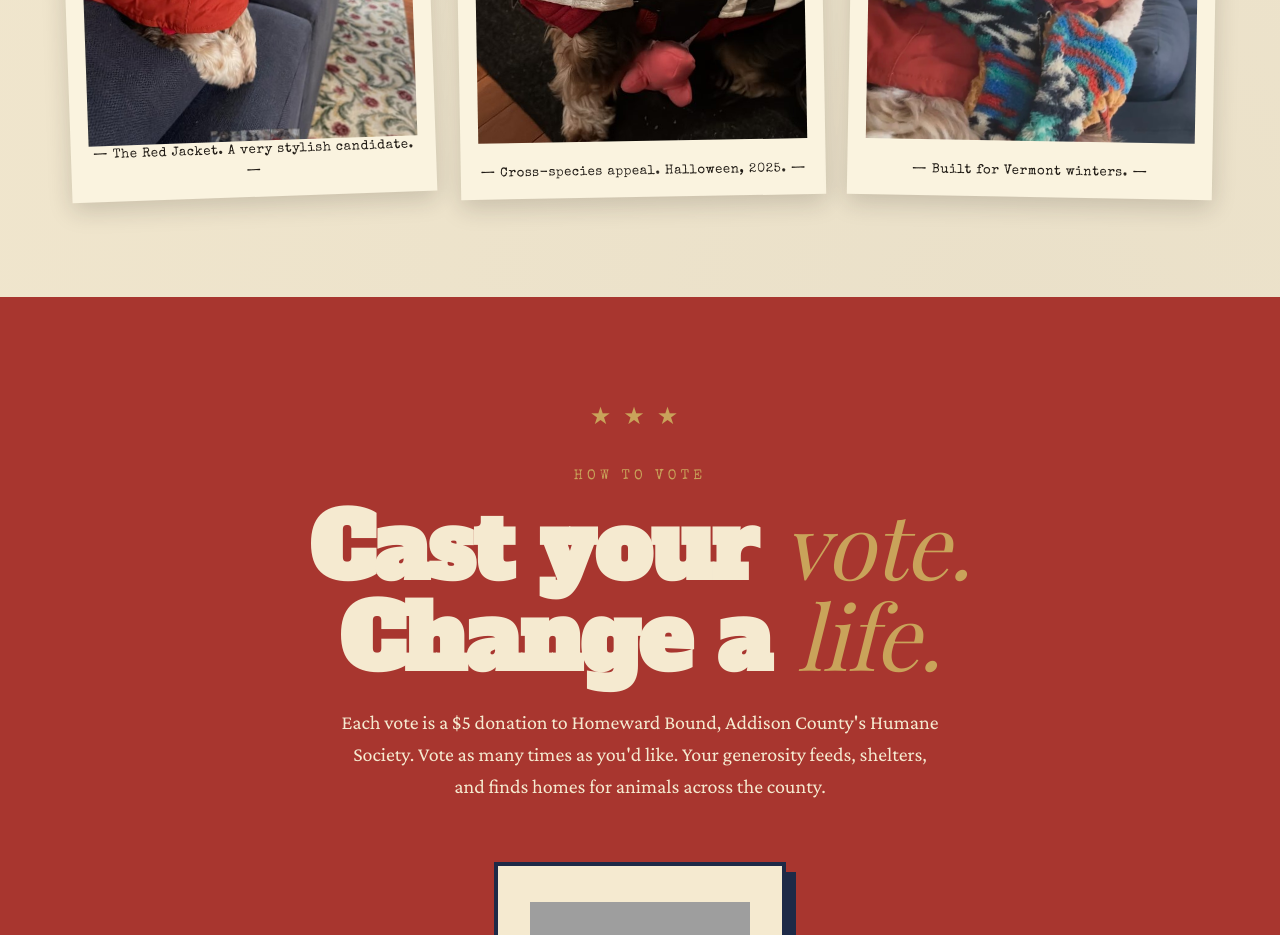
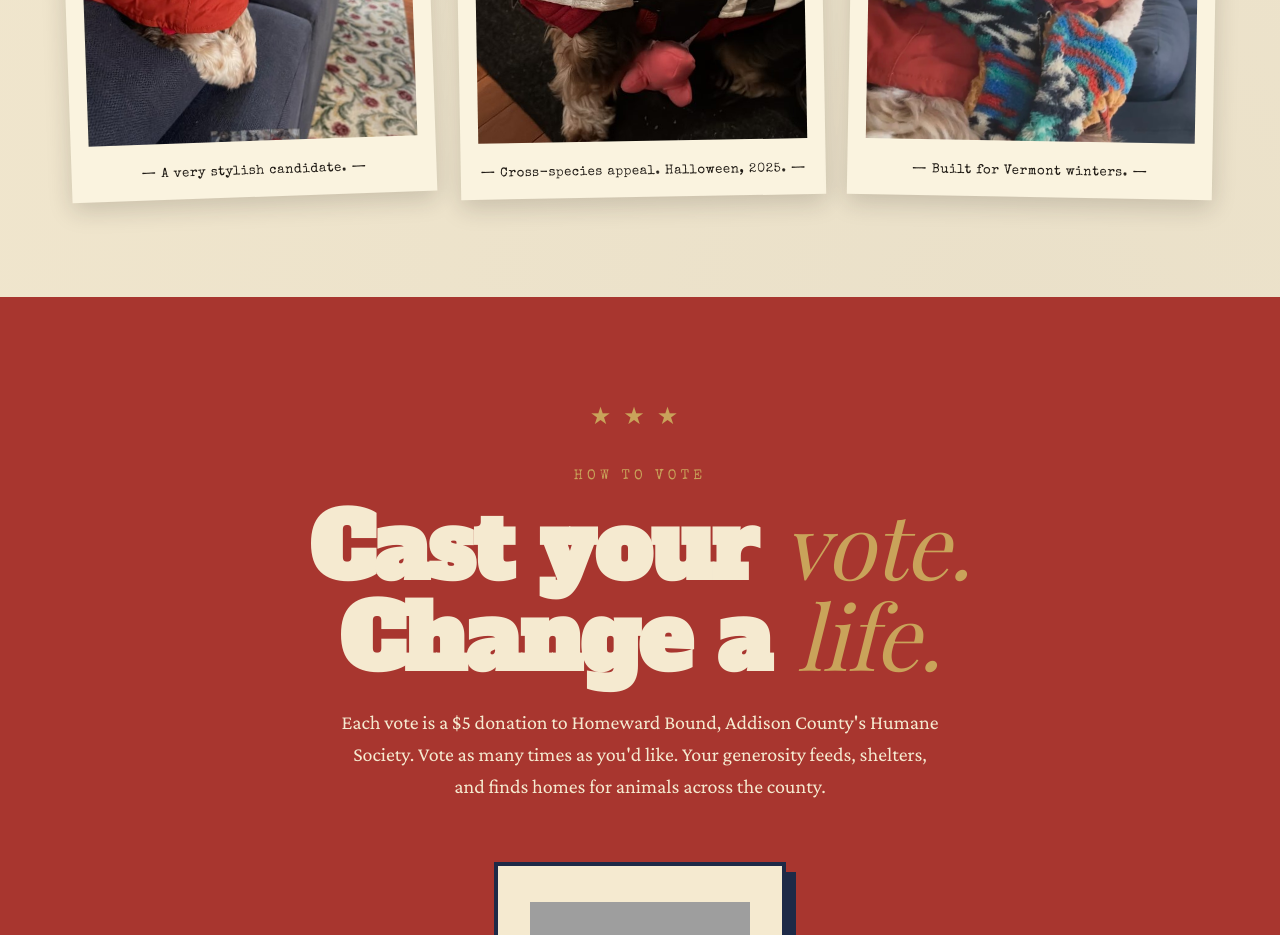
Before and after one commit to germanr/luluformayor, a plain HTML site: page index.html in a window 1280 px wide. Shown: the part 3660-4595 px from the top of the page. Drawn offline with nearby package versions, Linux system fonts and the light colour scheme; grey boxes are pictures that could not be loaded; a web font is replaced by a local one.

Commit message:
Trim red jacket caption

```diff
--- a/index.html
+++ b/index.html
@@ -742,7 +742,7 @@ footer .disclaimer {
 
       <div class="photo stylish">
         <img src="./images/lulu-stylish.jpg" alt="Lulu in her red campaign jacket">
-        <div class="caption">&mdash; The Red Jacket. A very stylish candidate. &mdash;</div>
+        <div class="caption">&mdash; A very stylish candidate. &mdash;</div>
       </div>
 
       <div class="photo summit2">
```
